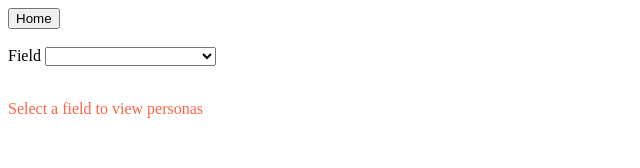
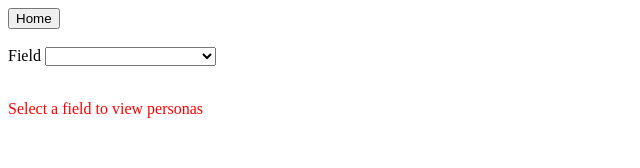
Before and after one commit to gabrielnvian/EmailGenerationPortal, a SvelteKit app: page /generate in a window 1280 px wide. Shown: the top 168 px of the page, without its empty margins (0-640 px from the left). Built offline with nearby package versions, Linux system fonts and the light colour scheme.

Commit message:
Revert "Change color in generate page"
This reverts commit f71d13b8a14556ead598ea8f69339176100679b5.

```diff
--- a/src/routes/generate/+page.svelte
+++ b/src/routes/generate/+page.svelte
@@ -38,7 +38,7 @@
 {#if field}
 	<PersonaSelector personas={filteredPersonas} bind:selectedPersonas/>
 {:else}
-	<p style="color:Tomato">Select a field to view personas</p>
+	<p style="color:red">Select a field to view personas</p>
 {/if}
 
 <br/>
```
